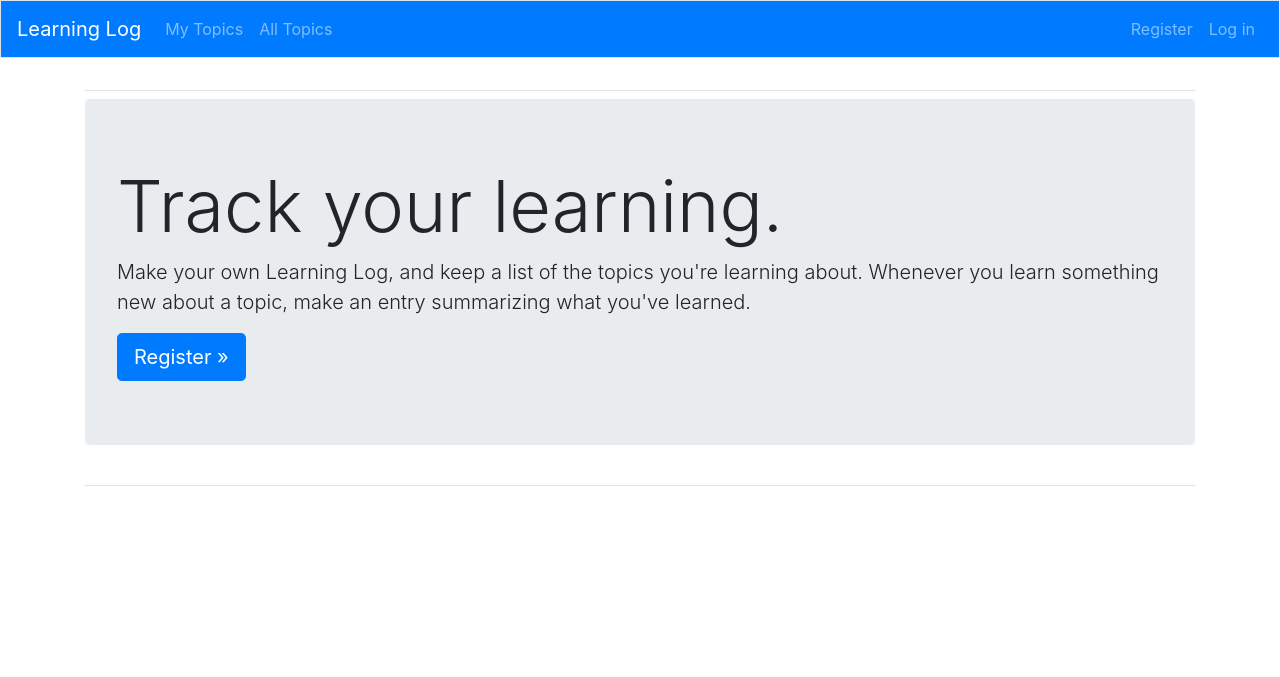
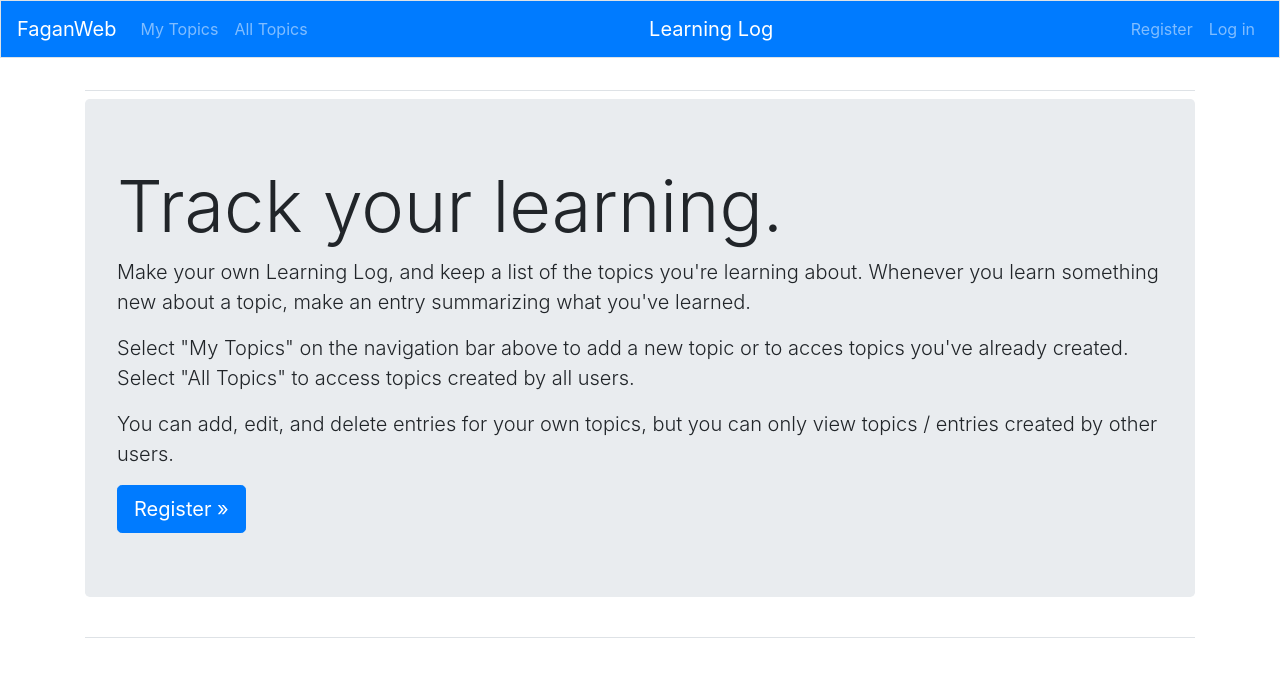
Before and after one commit to faganjj/faganweb, a Django app: page /learninglog/ in a window 1280 px wide. Shown: the top 677 px of the page. Run offline with Django 4.2, Linux system fonts and the light colour scheme; parts of the project's set-up code (start-up, migrations or seed data) failed here and were passed over; some libraries are stand-ins or nearby versions.

Commit message:
added more styling to appslist and learning log

```diff
--- a/learning_logs/templates/learning_logs/base.html
+++ b/learning_logs/templates/learning_logs/base.html
@@ -14,7 +14,7 @@
 </head>
 
   <nav class="navbar navbar-expand-md navbar-dark bg-primary mb-4 border" style="color:white">
-    <a class="navbar-brand" href="{% url 'learning_logs:index'%}">Learning Log</a>
+    <a class="navbar-brand" href="{% url 'appslist:index'%}">FaganWeb</a>
 
     <button class="navbar-toggler" type="button" data-toggle="collapse"
         data-target="#navbarCollapse" aria-controls="navbarCollapse"
@@ -29,6 +29,13 @@
           <a class="nav-link" href="{% url 'learning_logs:topics' 'all'%}">
               All Topics</a></li>
       </ul>
+
+      <ul class="navbar-nav mx-auto">
+        <li class="nav-item">
+          <a class="navbar-brand" href="{% url 'learning_logs:index'%}">
+              Learning Log</a></li>
+      </ul>
+
       <ul class="navbar-nav ml-auto">
         {% if user.is_authenticated %}
           <li class="nav-item">
--- a/learning_logs/templates/learning_logs/index.html
+++ b/learning_logs/templates/learning_logs/index.html
@@ -7,7 +7,15 @@
 
   	<p class="lead">Make your own Learning Log, and keep a list of the
   		topics you're learning about. Whenever you learn something new
-		about a topic, make an entry summarizing what you've learned.</p>
+			about a topic, make an entry summarizing what you've learned.</p>
+
+  	<p class="lead">Select "My Topics" on the navigation bar above
+  		to add a new topic or to acces topics you've already created.
+  		<br>Select "All Topics" to access topics created by all users.</p>
+
+  	<p class="lead">You can add, edit, and delete entries for your
+  		own topics, but you can only view topics / entries created by
+  		other users.</p>
 
 	<a class="btn btn-lg btn-primary" href="{% url 'users:register' %}"
 		role="button">Register &raquo;</a>
```
Also changed, not shown: appslist/templates/appslist/base.html (+13 -0 lines), db.sqlite3, 1 other file.
